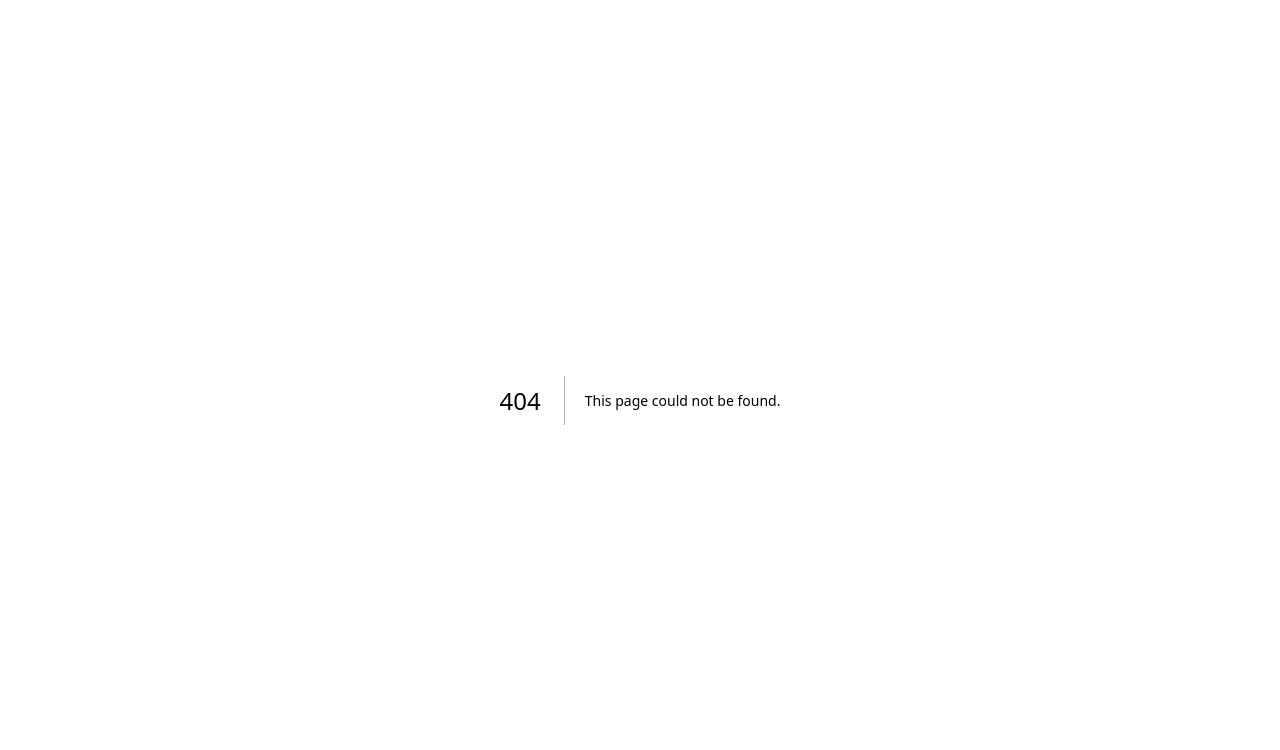
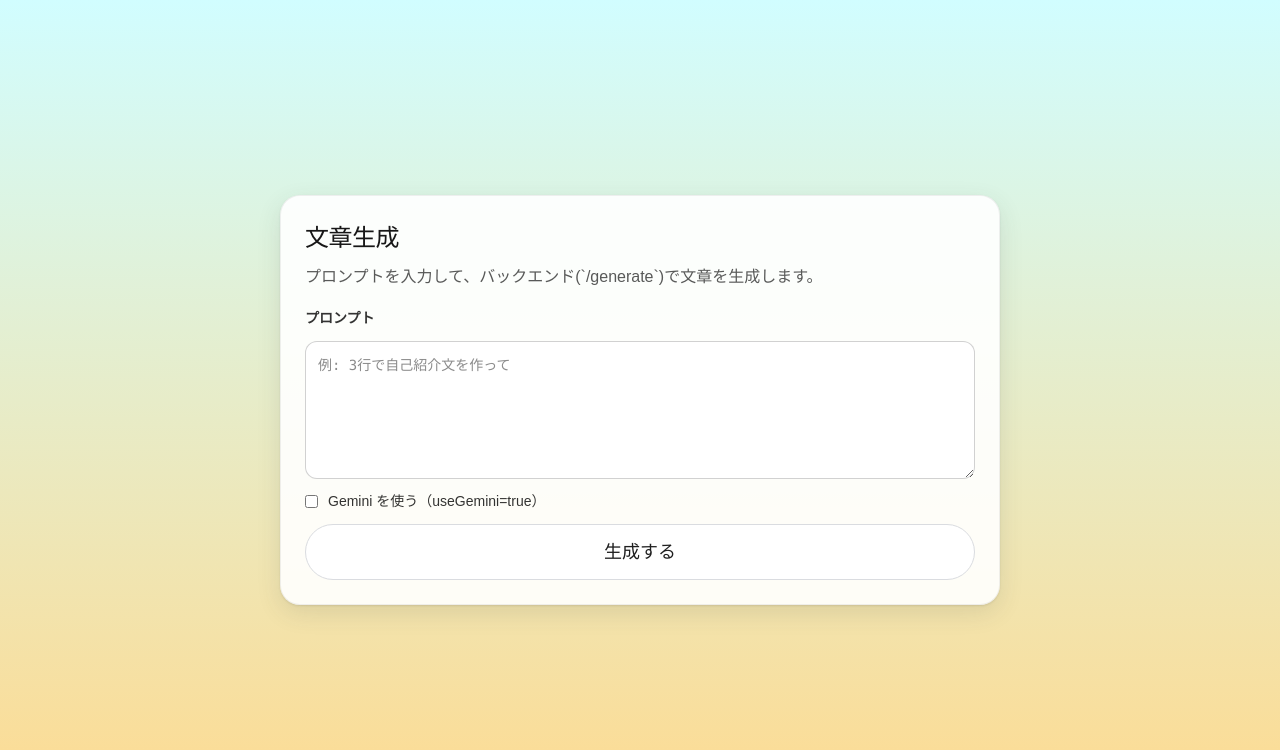
Before and after one commit to yura-8/teachMe, a Next.js app in the folder frontend/: page /generate in a window 1280 px wide. Before the commit this address had no page. Shown: the top 750 px of the page. Built offline with nearby package versions, Linux system fonts and the light colour scheme.

Commit message:
add: 簡易的なフロントを作成し、バックエンドと繋がることを確認

```diff
--- /dev/null
+++ b/frontend/app/api/generate/route.ts
@@ -0,0 +1,73 @@
+import { NextResponse } from "next/server";
+
+type GenerateRequest = {
+  prompt?: string;
+  useGemini?: boolean;
+};
+
+export async function POST(req: Request) {
+  let body: GenerateRequest;
+  try {
+    body = (await req.json()) as GenerateRequest;
+  } catch {
+    return NextResponse.json({ error: "Invalid JSON body" }, { status: 400 });
+  }
+
+  const prompt = typeof body.prompt === "string" ? body.prompt : "";
+  const useGemini = Boolean(body.useGemini);
+
+  // Prefer env, but also support both common setups:
+  // - Frontend running in Docker (backend reachable as http://app:8080)
+  // - Frontend running on host (backend reachable as http://localhost:8080)
+  const candidates = [
+    process.env.BACKEND_ORIGIN,
+    "http://app:8080",
+    "http://localhost:8080",
+  ].filter((v, i, a): v is string => Boolean(v) && a.indexOf(v) === i);
+
+  let res: Response | null = null;
+  let lastError: unknown = null;
+  let usedOrigin: string | null = null;
+
+  for (const origin of candidates) {
+    try {
+      usedOrigin = origin;
+      res = await fetch(`${origin}/generate`, {
+        method: "POST",
+        headers: { "Content-Type": "application/json" },
+        body: JSON.stringify({ prompt, useGemini }),
+      });
+      break;
+    } catch (err) {
+      lastError = err;
+      res = null;
+    }
+  }
+
+  if (!res) {
+    return NextResponse.json(
+      {
+        error: "Failed to reach backend",
+        backendOriginsTried: candidates,
+        detail: lastError instanceof Error ? lastError.message : String(lastError),
+      },
+      { status: 502 },
+    );
+  }
+
+  const text = await res.text();
+  try {
+    const json = JSON.parse(text);
+    return NextResponse.json(json, { status: res.status });
+  } catch {
+    // Backend should return JSON, but if it doesn't, surface it for debugging.
+    return NextResponse.json(
+      {
+        error: "Backend returned non-JSON response",
+        backendOrigin: usedOrigin,
+        raw: text,
+      },
+      { status: 502 },
+    );
+  }
+}
--- /dev/null
+++ b/frontend/app/generate/GenerateClient.tsx
@@ -0,0 +1,103 @@
+"use client";
+
+import { useState } from "react";
+import styles from "./generate.module.css";
+
+type GenerateResponse = {
+  prompt: string;
+  useGemini: boolean;
+  text: string;
+  error?: string;
+};
+
+export default function GenerateClient() {
+  const [prompt, setPrompt] = useState("");
+  const [useGemini, setUseGemini] = useState(false);
+  const [result, setResult] = useState<GenerateResponse | null>(null);
+  const [error, setError] = useState<string | null>(null);
+  const [loading, setLoading] = useState(false);
+
+  async function onSubmit(e: React.FormEvent) {
+    e.preventDefault();
+    setLoading(true);
+    setError(null);
+    setResult(null);
+
+    try {
+      const res = await fetch("/api/generate", {
+        method: "POST",
+        headers: { "Content-Type": "application/json" },
+        body: JSON.stringify({ prompt, useGemini }),
+      });
+
+      const data = (await res.json()) as GenerateResponse;
+      if (!res.ok) {
+        setError(data?.error ?? `Request failed: ${res.status}`);
+        return;
+      }
+      setResult(data);
+    } catch (err) {
+      setError(err instanceof Error ? err.message : "Unknown error");
+    } finally {
+      setLoading(false);
+    }
+  }
+
+  return (
+    <div className={styles.panel}>
+      <h1 className={styles.title}>文章生成</h1>
+      <p className={styles.subtitle}>
+        プロンプトを入力して、バックエンド(`/generate`)で文章を生成します。
+      </p>
+
+      <form onSubmit={onSubmit} className={styles.form}>
+        <label className={styles.label} htmlFor="prompt">
+          プロンプト
+        </label>
+        <textarea
+          id="prompt"
+          className={styles.textarea}
+          value={prompt}
+          onChange={(e) => setPrompt(e.target.value)}
+          placeholder="例: 3行で自己紹介文を作って"
+          rows={5}
+        />
+
+        <label className={styles.toggleRow}>
+          <input
+            type="checkbox"
+            checked={useGemini}
+            onChange={(e) => setUseGemini(e.target.checked)}
+          />
+          <span>Gemini を使う（useGemini=true）</span>
+        </label>
+
+        <button
+          type="submit"
+          className={styles.generateButton}
+          disabled={loading}
+        >
+          {loading ? "生成中..." : "生成する"}
+        </button>
+      </form>
+
+      {error ? (
+        <div className={styles.errorBox}>
+          <div className={styles.errorTitle}>エラー</div>
+          <div className={styles.errorMessage}>{error}</div>
+        </div>
+      ) : null}
+
+      {result ? (
+        <div className={styles.resultBox}>
+          <div className={styles.resultMeta}>
+            <span className={styles.badge}>
+              useGemini: {String(result.useGemini)}
+            </span>
+          </div>
+          <pre className={styles.resultText}>{result.text}</pre>
+        </div>
+      ) : null}
+    </div>
+  );
+}
--- /dev/null
+++ b/frontend/app/generate/generate.module.css
@@ -0,0 +1,161 @@
+/* ===== ページ全体（login画面の雰囲気を踏襲） ===== */
+.generateWrapper {
+  min-height: 100vh;
+  display: flex;
+  justify-content: center;
+  align-items: center;
+  padding: 32px 16px;
+  background-image: linear-gradient(to top, #fddb92 0%, #d1fdff 100%);
+}
+
+.panel {
+  width: 100%;
+  max-width: 720px;
+  background: rgba(255, 255, 255, 0.9);
+  border: 1px solid rgba(0, 0, 0, 0.06);
+  border-radius: 20px;
+  padding: 24px;
+  box-shadow:
+    0 1px 2px rgba(60, 64, 67, 0.12),
+    0 8px 24px rgba(60, 64, 67, 0.12);
+}
+
+.title {
+  margin: 0;
+  font-family: Roboto, arial, sans-serif;
+  font-size: 24px;
+  letter-spacing: -0.02em;
+}
+
+.subtitle {
+  margin: 8px 0 0;
+  color: rgba(0, 0, 0, 0.65);
+  line-height: 1.6;
+}
+
+.form {
+  margin-top: 18px;
+  display: flex;
+  flex-direction: column;
+  gap: 12px;
+}
+
+.label {
+  font-weight: 600;
+  font-size: 14px;
+  color: rgba(0, 0, 0, 0.8);
+}
+
+.textarea {
+  width: 100%;
+  resize: vertical;
+  border-radius: 12px;
+  border: 1px solid rgba(0, 0, 0, 0.18);
+  background: #fff;
+  padding: 12px 12px;
+  font-family: ui-monospace, SFMono-Regular, Menlo, Monaco, Consolas,
+    "Liberation Mono", "Courier New", monospace;
+  font-size: 14px;
+  line-height: 1.6;
+  outline: none;
+}
+
+.textarea:focus {
+  border-color: rgba(0, 0, 0, 0.32);
+  box-shadow: 0 0 0 4px rgba(0, 0, 0, 0.06);
+}
+
+.toggleRow {
+  display: flex;
+  align-items: center;
+  gap: 10px;
+  user-select: none;
+  font-size: 14px;
+  color: rgba(0, 0, 0, 0.8);
+}
+
+/* ===== ボタン（loginのGoogleボタンを参考） ===== */
+.generateButton {
+  position: relative;
+  user-select: none;
+  appearance: none;
+  background-color: #fff;
+  border: 1px solid #dadce0;
+  border-radius: 9999px;
+  box-sizing: border-box;
+  color: #1f1f1f;
+  cursor: pointer;
+  font-family: Roboto, arial, sans-serif;
+  font-size: 18px;
+  height: 56px;
+  padding: 0 20px;
+  transition: background-color 0.218s, box-shadow 0.218s, opacity 0.218s;
+}
+
+.generateButton:hover:not(:disabled) {
+  box-shadow:
+    0 1px 2px rgba(60, 64, 67, 0.3),
+    0 1px 3px 1px rgba(60, 64, 67, 0.15);
+}
+
+.generateButton:disabled {
+  cursor: not-allowed;
+  opacity: 0.65;
+}
+
+.errorBox {
+  margin-top: 16px;
+  border-radius: 12px;
+  border: 1px solid rgba(210, 20, 20, 0.2);
+  background: rgba(210, 20, 20, 0.06);
+  padding: 12px;
+}
+
+.errorTitle {
+  font-weight: 700;
+  color: rgba(210, 20, 20, 0.9);
+}
+
+.errorMessage {
+  margin-top: 6px;
+  white-space: pre-wrap;
+  word-break: break-word;
+  font-family: ui-monospace, SFMono-Regular, Menlo, Monaco, Consolas,
+    "Liberation Mono", "Courier New", monospace;
+  font-size: 13px;
+}
+
+.resultBox {
+  margin-top: 16px;
+  border-radius: 12px;
+  border: 1px solid rgba(0, 0, 0, 0.08);
+  background: rgba(255, 255, 255, 0.85);
+  padding: 12px;
+}
+
+.resultMeta {
+  display: flex;
+  justify-content: flex-end;
+}
+
+.badge {
+  display: inline-flex;
+  align-items: center;
+  height: 28px;
+  padding: 0 10px;
+  border-radius: 9999px;
+  border: 1px solid rgba(0, 0, 0, 0.12);
+  background: rgba(0, 0, 0, 0.03);
+  font-size: 12px;
+  color: rgba(0, 0, 0, 0.75);
+}
+
+.resultText {
+  margin: 10px 0 0;
+  white-space: pre-wrap;
+  word-break: break-word;
+  font-family: ui-monospace, SFMono-Regular, Menlo, Monaco, Consolas,
+    "Liberation Mono", "Courier New", monospace;
+  font-size: 14px;
+  line-height: 1.6;
+}
--- /dev/null
+++ b/frontend/app/generate/page.tsx
@@ -0,0 +1,10 @@
+import GenerateClient from "./GenerateClient";
+import styles from "./generate.module.css";
+
+export default async function GeneratePage() {
+  return (
+    <div className={styles.generateWrapper}>
+      <GenerateClient />
+    </div>
+  );
+}
```
